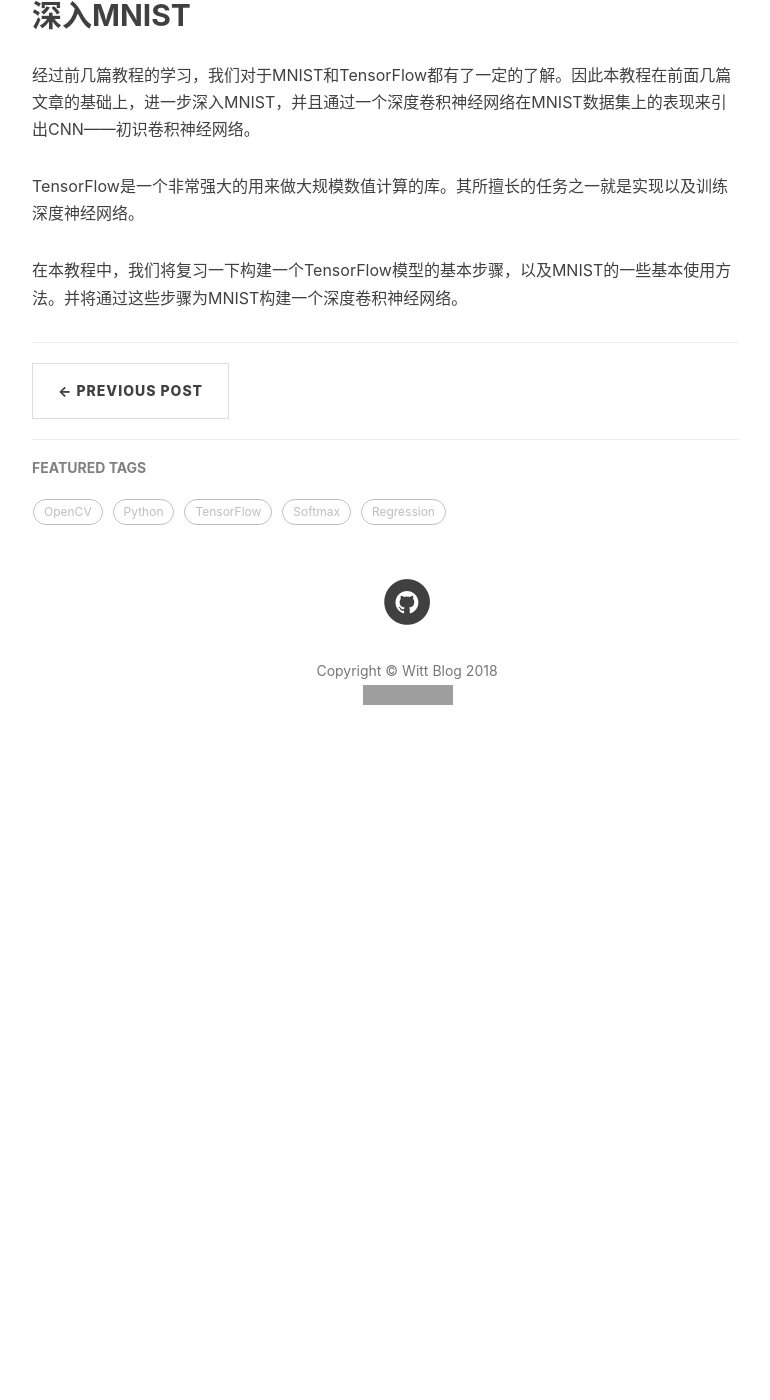
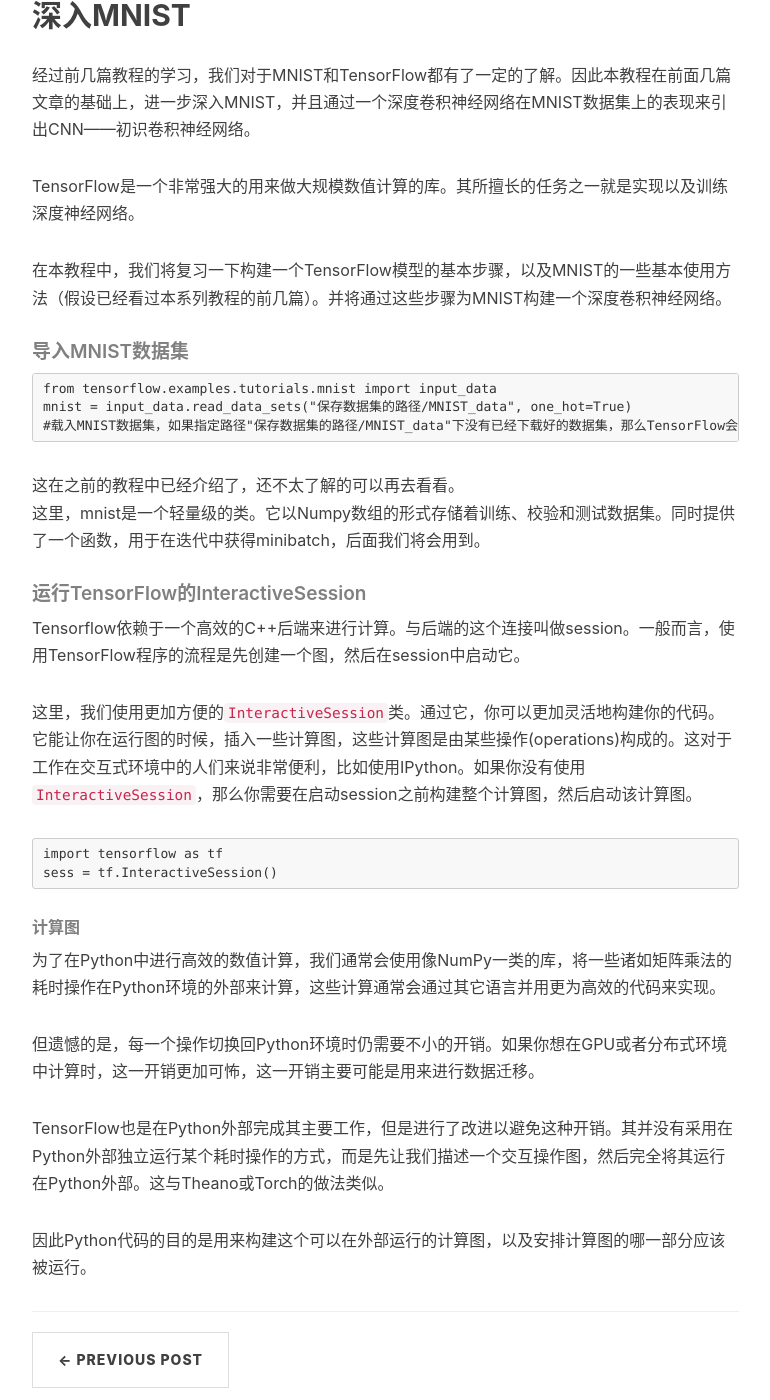
Before and after one commit to primetong/primetong.github.io, a Jekyll site: the page built from _posts/2018-04-12-tensorflow-mnist-cnn.markdown, in a window 1280 px wide and 1400 px high, scrolled down 695 px. Shown: the whole window, without its empty margins (233-1003 px from the left). Built offline with Jekyll 4.4.1, drawn with Linux system fonts in a browser that asks for light colours; nearby versions of some CDN libraries; comment, search, counter and statistics services are not loaded; before the commit the page ends 1494 px from its top, so only the background shows below that; some of the changed text lies outside the part shown; grey boxes are pictures that could not be loaded.

Commit message:
Post tensorflow-mnist-cnn

````diff
--- a/_posts/2018-04-12-tensorflow-mnist-cnn.markdown
+++ b/_posts/2018-04-12-tensorflow-mnist-cnn.markdown
@@ -7,8 +7,8 @@
 header-img: "img/post-bg-tensorflow.jpg"
 tags:
     - TensorFlow
-    - Softmax
-    - Regression
+    - MNIST
+    - CNN
 ---
 
 ## 深入MNIST
@@ -16,4 +16,30 @@
 
 TensorFlow是一个非常强大的用来做大规模数值计算的库。其所擅长的任务之一就是实现以及训练深度神经网络。
 
-在本教程中，我们将复习一下构建一个TensorFlow模型的基本步骤，以及MNIST的一些基本使用方法。并将通过这些步骤为MNIST构建一个深度卷积神经网络。
+在本教程中，我们将复习一下构建一个TensorFlow模型的基本步骤，以及MNIST的一些基本使用方法（假设已经看过本系列教程的前几篇）。并将通过这些步骤为MNIST构建一个深度卷积神经网络。
+
+##### 导入MNIST数据集
+```Python
+from tensorflow.examples.tutorials.mnist import input_data
+mnist = input_data.read_data_sets("保存数据集的路径/MNIST_data", one_hot=True)
+#载入MNIST数据集，如果指定路径"保存数据集的路径/MNIST_data"下没有已经下载好的数据集，那么TensorFlow会自动从Yann LeCun的官网下载数据集
+```
+这在之前的教程中已经介绍了，还不太了解的可以再去看看。
+这里，mnist是一个轻量级的类。它以Numpy数组的形式存储着训练、校验和测试数据集。同时提供了一个函数，用于在迭代中获得minibatch，后面我们将会用到。
+
+##### 运行TensorFlow的InteractiveSession
+Tensorflow依赖于一个高效的C++后端来进行计算。与后端的这个连接叫做session。一般而言，使用TensorFlow程序的流程是先创建一个图，然后在session中启动它。
+
+这里，我们使用更加方便的`InteractiveSession`类。通过它，你可以更加灵活地构建你的代码。它能让你在运行图的时候，插入一些计算图，这些计算图是由某些操作(operations)构成的。这对于工作在交互式环境中的人们来说非常便利，比如使用IPython。如果你没有使用`InteractiveSession`，那么你需要在启动session之前构建整个计算图，然后启动该计算图。
+```Python
+import tensorflow as tf
+sess = tf.InteractiveSession()
+```
+###### 计算图
+为了在Python中进行高效的数值计算，我们通常会使用像NumPy一类的库，将一些诸如矩阵乘法的耗时操作在Python环境的外部来计算，这些计算通常会通过其它语言并用更为高效的代码来实现。
+
+但遗憾的是，每一个操作切换回Python环境时仍需要不小的开销。如果你想在GPU或者分布式环境中计算时，这一开销更加可怖，这一开销主要可能是用来进行数据迁移。
+
+TensorFlow也是在Python外部完成其主要工作，但是进行了改进以避免这种开销。其并没有采用在Python外部独立运行某个耗时操作的方式，而是先让我们描述一个交互操作图，然后完全将其运行在Python外部。这与Theano或Torch的做法类似。
+
+因此Python代码的目的是用来构建这个可以在外部运行的计算图，以及安排计算图的哪一部分应该被运行。
````
